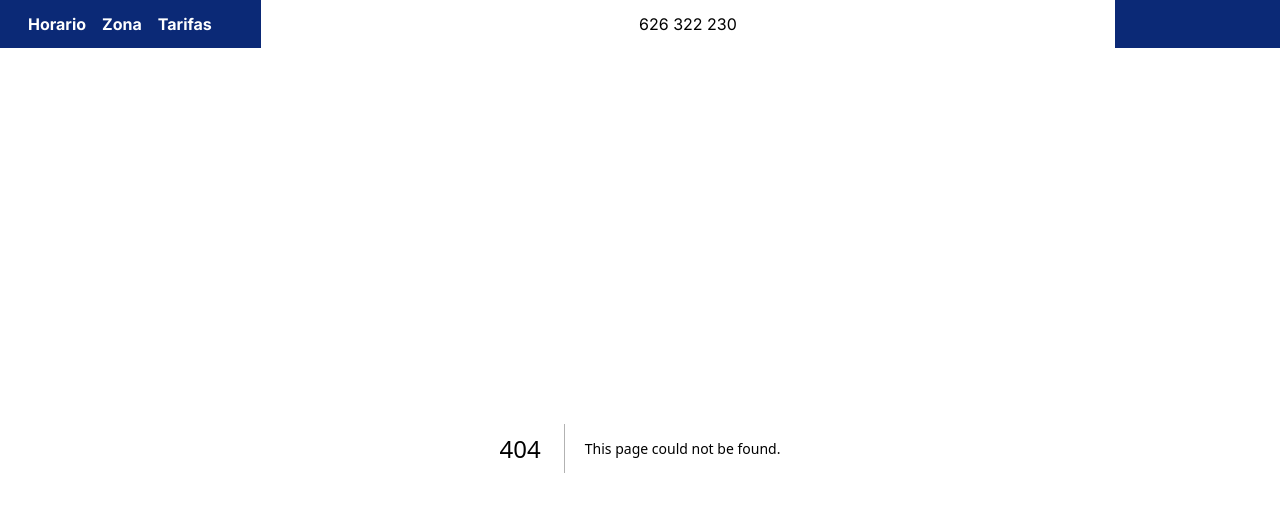
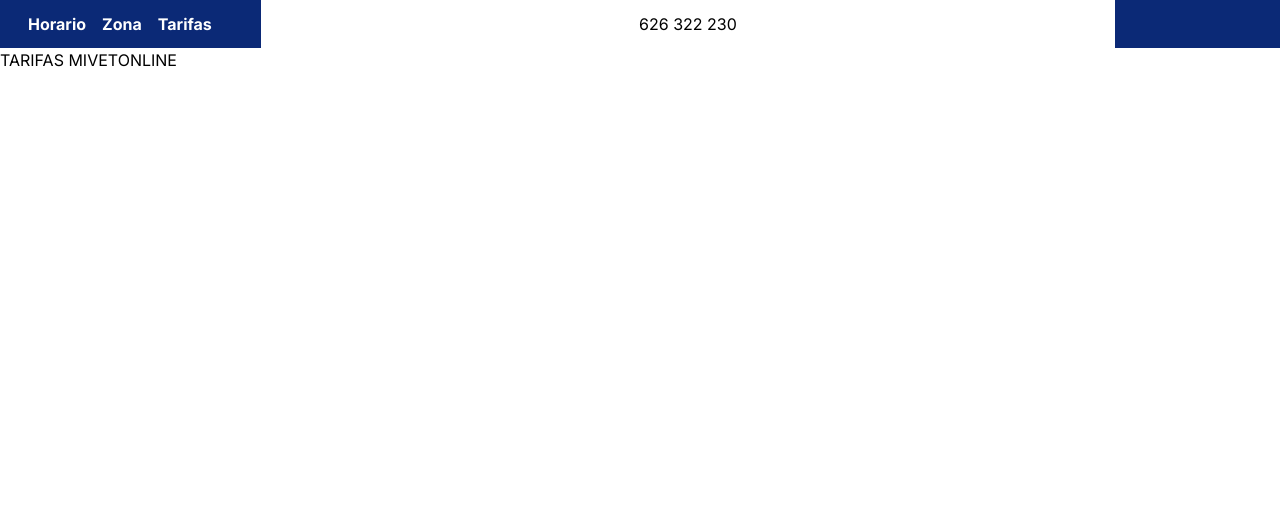
Before and after one commit to disnelrr/mivetonline, a Next.js app: page /tarifas in a window 1280 px wide. Before the commit this address had no page. Shown: the top 512 px of the page. Built offline with nearby package versions, Linux system fonts and the light colour scheme.

Commit message:
tarifas page created

```diff
--- /dev/null
+++ b/app/tarifas/page.tsx
@@ -0,0 +1,8 @@
+const Tarifas = () => {
+    return (
+      <div>
+        TARIFAS MIVETONLINE
+      </div>
+    )
+  }
+  export default Tarifas;
--- a/components/Header/Header.tsx
+++ b/components/Header/Header.tsx
@@ -2,16 +2,12 @@ import HeaderDesktop from "./HeaderDesktop";
 import HeaderMovile from "./HeaderMovile";
 
 import MenuMovile from "./MenuMovile";
-
-
 const Header = () => {
     return (
         <header>
             <HeaderDesktop />
             <HeaderMovile />
-
         </header>
     )
 }
-
 export default Header;
--- a/components/Header/HeaderDesktop.tsx
+++ b/components/Header/HeaderDesktop.tsx
@@ -6,7 +6,7 @@ const HeaderDesktop = () => {
                     <div className="flex items-center ml-2">
                         <a href="#" className="mr-4">Horario</a>
                         <a href="/zona" className="mr-4">Zona </a>
-                        <a href="#" className="">Tarifas</a>
+                        <a href="/tarifas" className="">Tarifas</a>
                     </div>
                 </div>
                 <div className="flex items-center bg-white w-8/12 py-3 justify-center" ><p>626 322 230</p>
--- a/components/Header/MenuMovile.tsx
+++ b/components/Header/MenuMovile.tsx
@@ -11,25 +11,19 @@ function MenuMovile() {
               <svg className="w-6 h-6 mr-1" fill="none" stroke="currentColor" viewBox="0 0 20 20" xmlns="http://www.w3.org/2000/svg">
                 <path stroke-linecap="round" stroke-linejoin="round" stroke-width="2" d="M4 6h16M4 12h16M4 18h16"></path>
               </svg>
-
             </a>
           </li>
         </ul>
       </Popover.Button>
-
       <Popover.Panel className="absolute z-10 top-0 left-0 w-screen h-full bg-blue-500">
         <div className="grid grid-cols-2">
           <a href="/analytics">Horario</a>
           <a href="/engagement">Zona</a>
           <a href="/security">Tarifas</a>
         </div>
-
         <img src="/solutions.jpg" alt="" />
       </Popover.Panel>
-
     </Popover>
-
-
   )
 }
 export default MenuMovile;
```
Also changed, not shown: components/Header/HeaderMovile.tsx (+0 -7 lines). Lines whose indentation alone changed are shown as unchanged.
